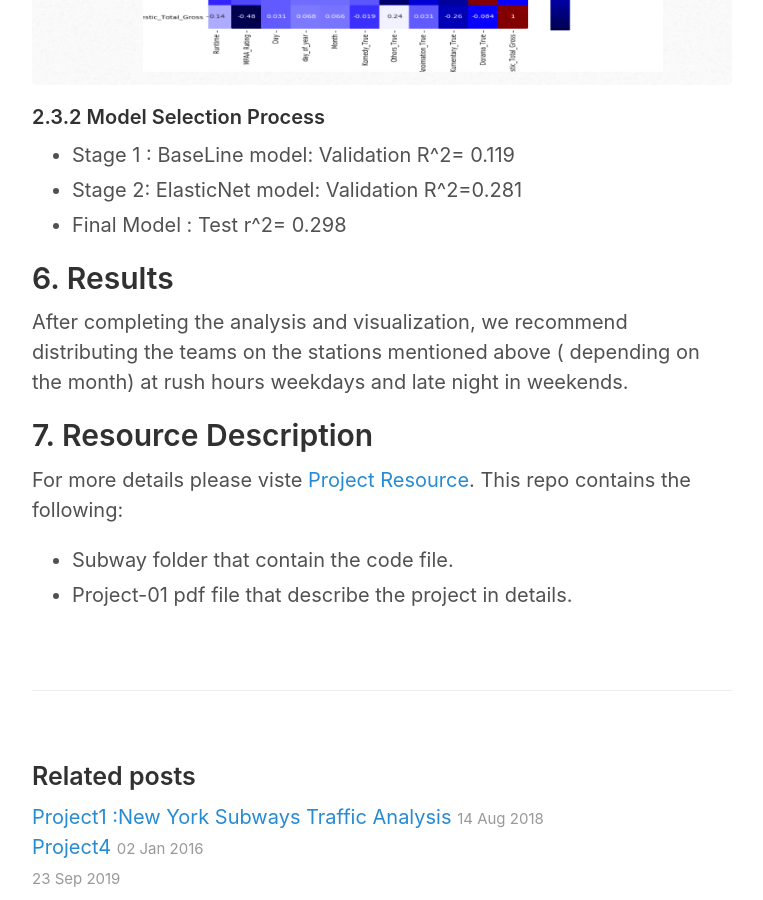
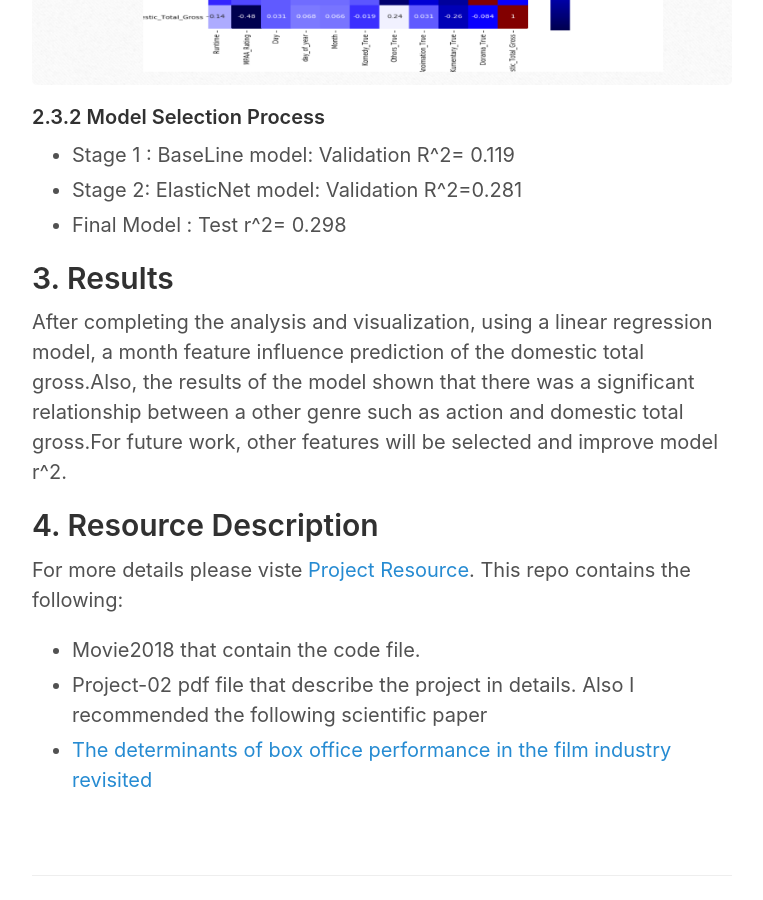
Before and after one commit to LubnaAlhenaki/LubnaAlhenaki.github.io, a Jekyll site: the page built from _posts/2016-01-03-introduction.md, in a window 1280 px wide and 900 px high, scrolled down 4305 px. Shown: the whole window, without its empty margins (258-1021 px from the left). Built offline with Jekyll 4.4.1, drawn with Linux system fonts in a browser that asks for light colours.

Commit message:
Update 2016-01-03-introduction.md

```diff
--- a/_posts/2016-01-03-introduction.md
+++ b/_posts/2016-01-03-introduction.md
@@ -78,14 +78,15 @@ ElasticNet model: Validation R^2=0.281
 Test r^2= 0.298
 
 
-## 6. Results
+## 3. Results
 
-After completing the analysis and visualization, we recommend distributing the teams on the stations mentioned above ( depending on the month) at rush hours weekdays and late night in weekends.
+After completing the analysis and visualization, using a linear regression model, a month feature influence prediction of the domestic total gross.Also, the results of the model shown that there was a significant relationship between a other genre such as action and domestic total gross.For future work, other features will be selected and improve model r^2.
 
 
 
-
-## 7. Resource Description
-For more details please viste [Project Resource](https://github.com/thisismetis/sa19_ds1/tree/master/student_work/project1/team4). This repo contains the following:
-* Subway folder that contain the code file.
-* Project-01 pdf file that describe the project in details.
+## 4. Resource Description
+For more details please viste [Project Resource](https://github.com/LubnaAlhenaki/sa19_ds1/tree/master/student_work/project2/Lubna_Alhenaki). This repo contains the following:
+* Movie2018 that contain the code file.
+* Project-02 pdf file that describe the project in details.
+Also I recommended the following scientific paper
+* [The determinants of box office performance in the film industry revisited](https://pdfs.semanticscholar.org/c960/7aaa7746ec9735a19d0ab2e524e53d20ab7f.pdf)
```
